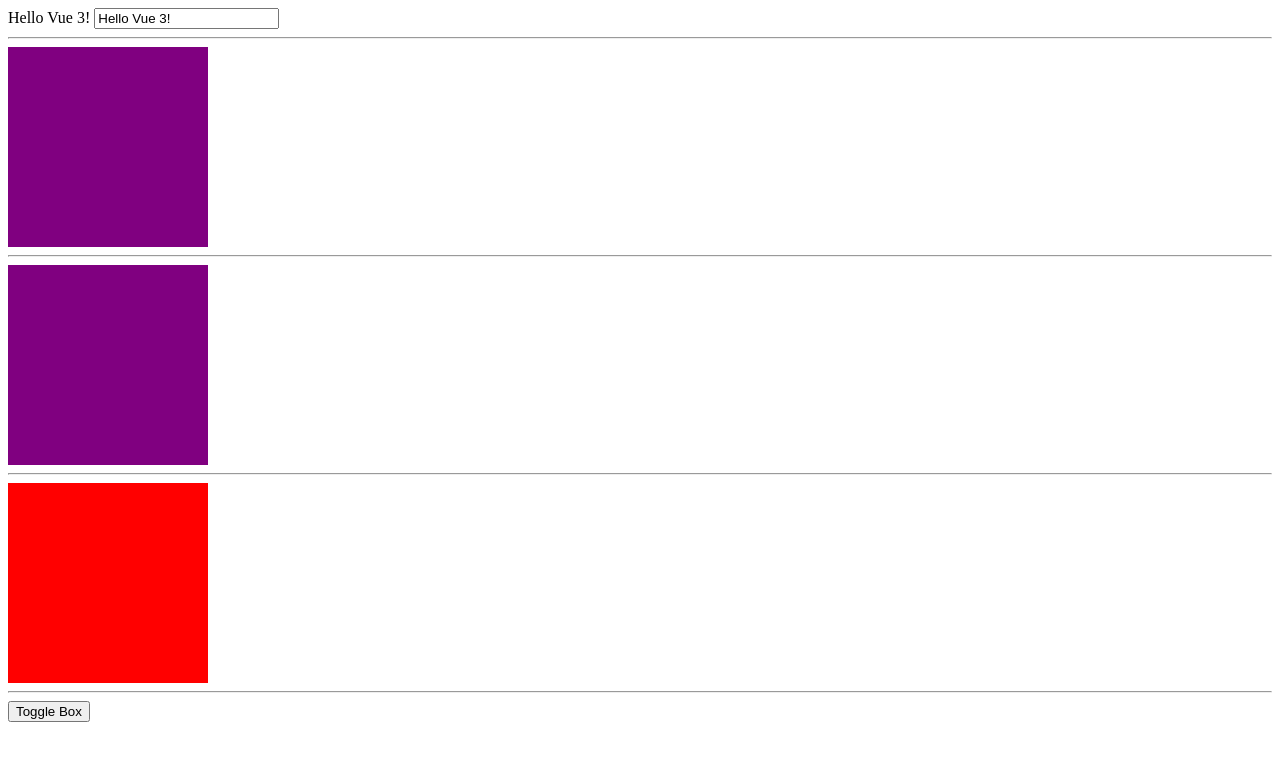
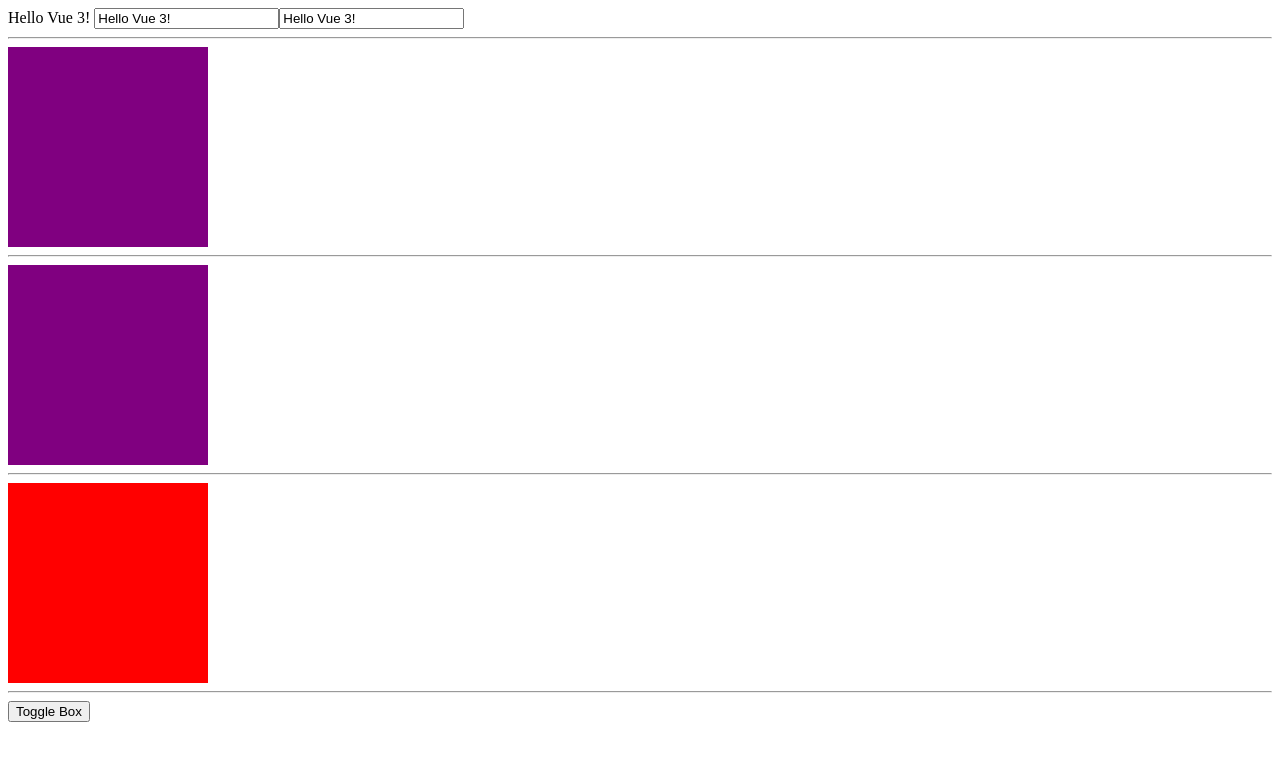
Before and after one commit to ThomasBackers/discover-vue, a plain HTML site: page index.html in a window 1280 px wide. Drawn offline with nearby package versions, Linux system fonts and the light colour scheme.

Commit message:
pass data to an event callback: done

```diff
--- a/index.html
+++ b/index.html
@@ -30,6 +30,7 @@
         <div id="app" v-cloak>
             {{ greeting }}
             <input @keyup.enter="greet" v-model="greeting">
+            <input @keyup.enter="greety(otherGreeting)" v-model="greeting">
 
             <hr>
 
@@ -71,7 +72,8 @@
                         isShown: true,
                         isVisible2: true,
                         isVisible3: true,
-                        isButtonActivated: false
+                        isButtonActivated: false,
+                        otherGreeting: 'Hi Vue 3!'
                     }
                 },
                 methods: {
@@ -80,6 +82,9 @@
                     },
                     greet() {
                         console.log(this.greeting)
+                    },
+                    greety(str) {
+                        console.log(str)
                     }
                 }
             })
```
